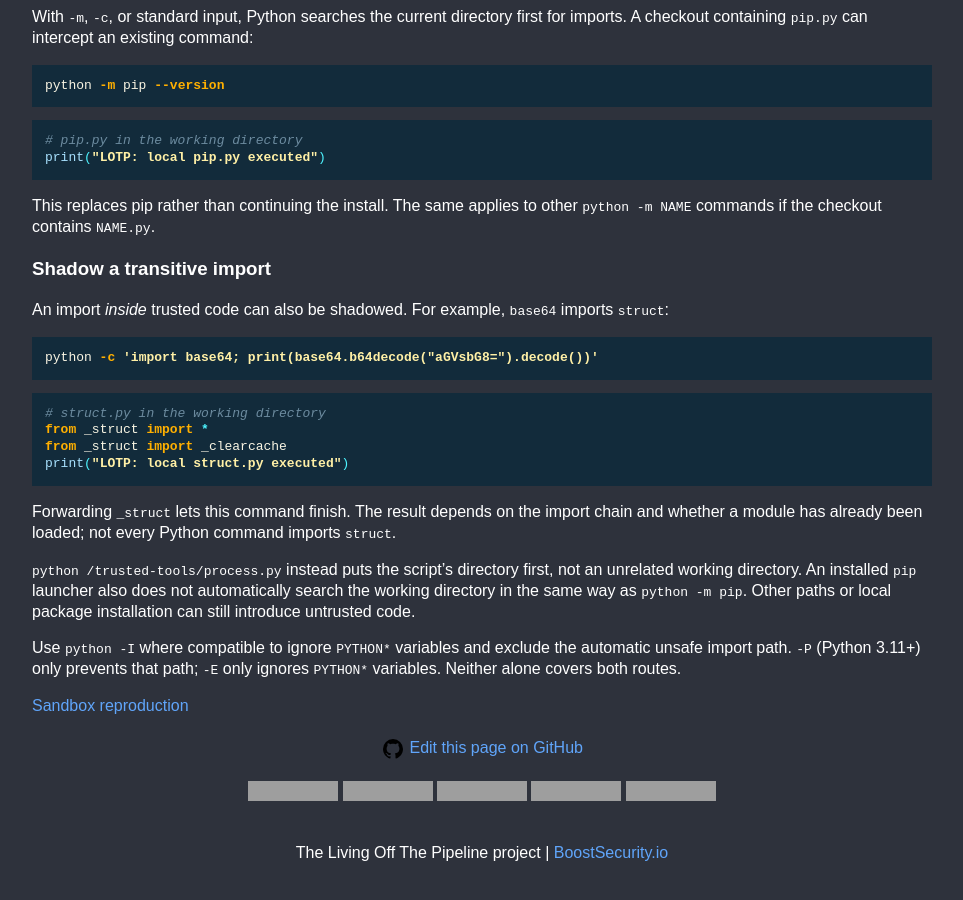
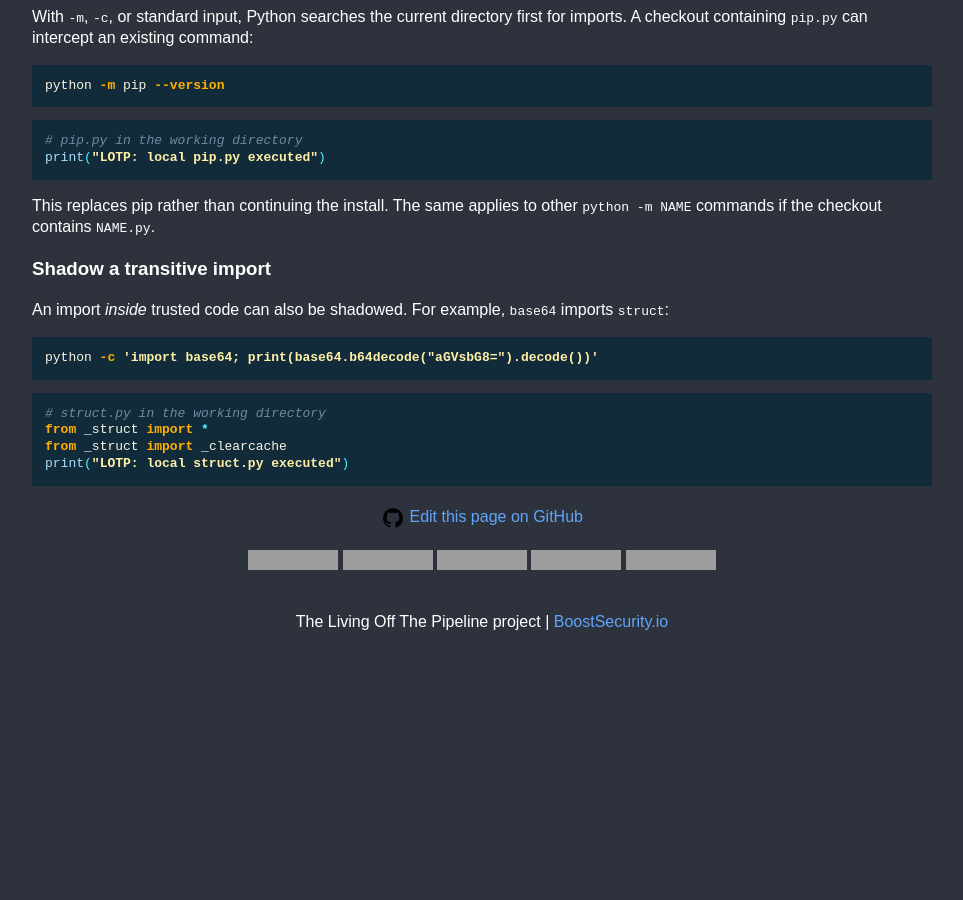
Before and after one commit to boostsecurityio/lotp, a Jekyll site: the page built from _tool/python.md, in a window 1280 px wide and 900 px high, scrolled down 1396 px, cut to the strip 0-900 px from the top of the window. Shown: the whole strip, without its empty margins (158-1121 px from the left). Built offline with Jekyll 4.4.1, drawn with Linux system fonts in a browser that asks for light colours; after the commit the page ends 2065 px from its top, so only the background shows below that; grey boxes are pictures that could not be loaded.

Commit message:
correct text

````diff
--- a/_tool/python.md
+++ b/_tool/python.md
@@ -74,11 +74,3 @@ from _struct import *
 from _struct import _clearcache
 print("LOTP: local struct.py executed")
 ```
-
-Forwarding `_struct` lets this command finish. The result depends on the import chain and whether a module has already been loaded; not every Python command imports `struct`.
-
-`python /trusted-tools/process.py` instead puts the script's directory first, not an unrelated working directory. An installed `pip` launcher also does not automatically search the working directory in the same way as `python -m pip`. Other paths or local package installation can still introduce untrusted code.
-
-Use `python -I` where compatible to ignore `PYTHON*` variables and exclude the automatic unsafe import path. `-P` (Python 3.11+) only prevents that path; `-E` only ignores `PYTHON*` variables. Neither alone covers both routes.
-
-[Sandbox reproduction](https://github.com/boost-rnd/lotp-sandbox/tree/main/python)
````
